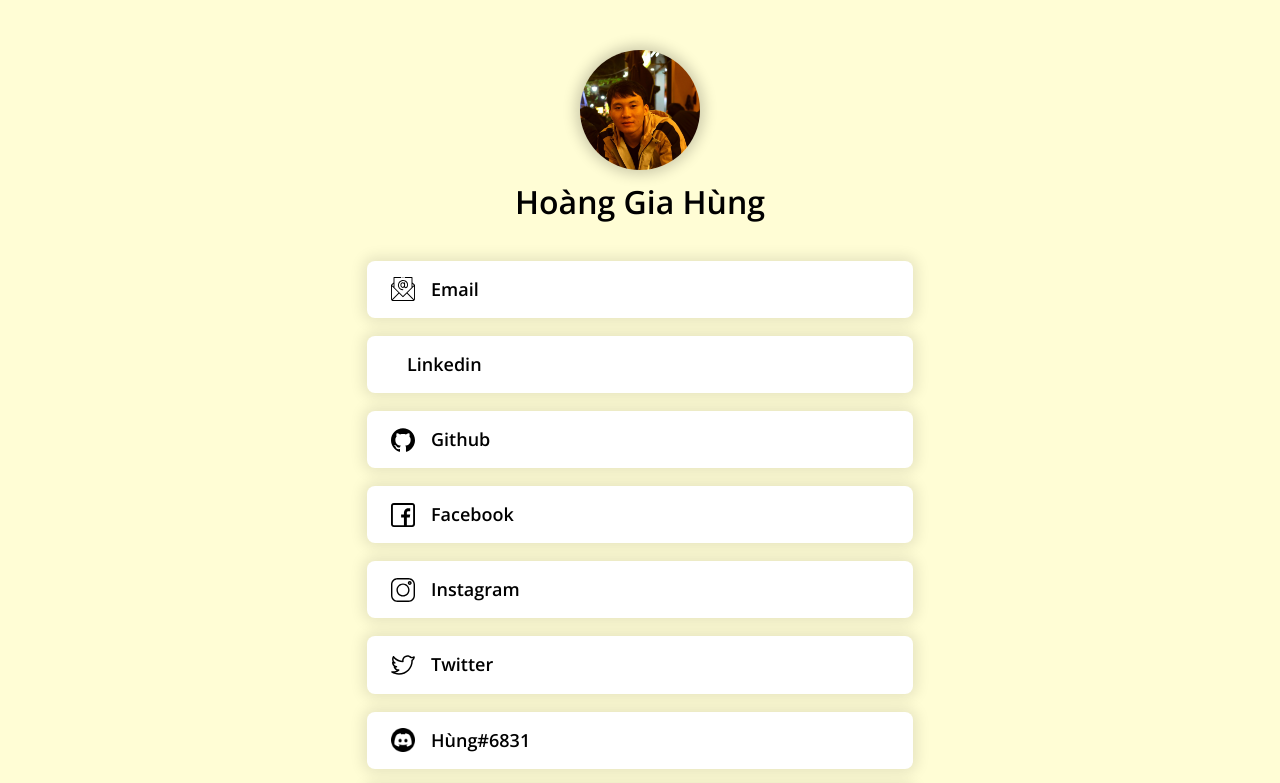
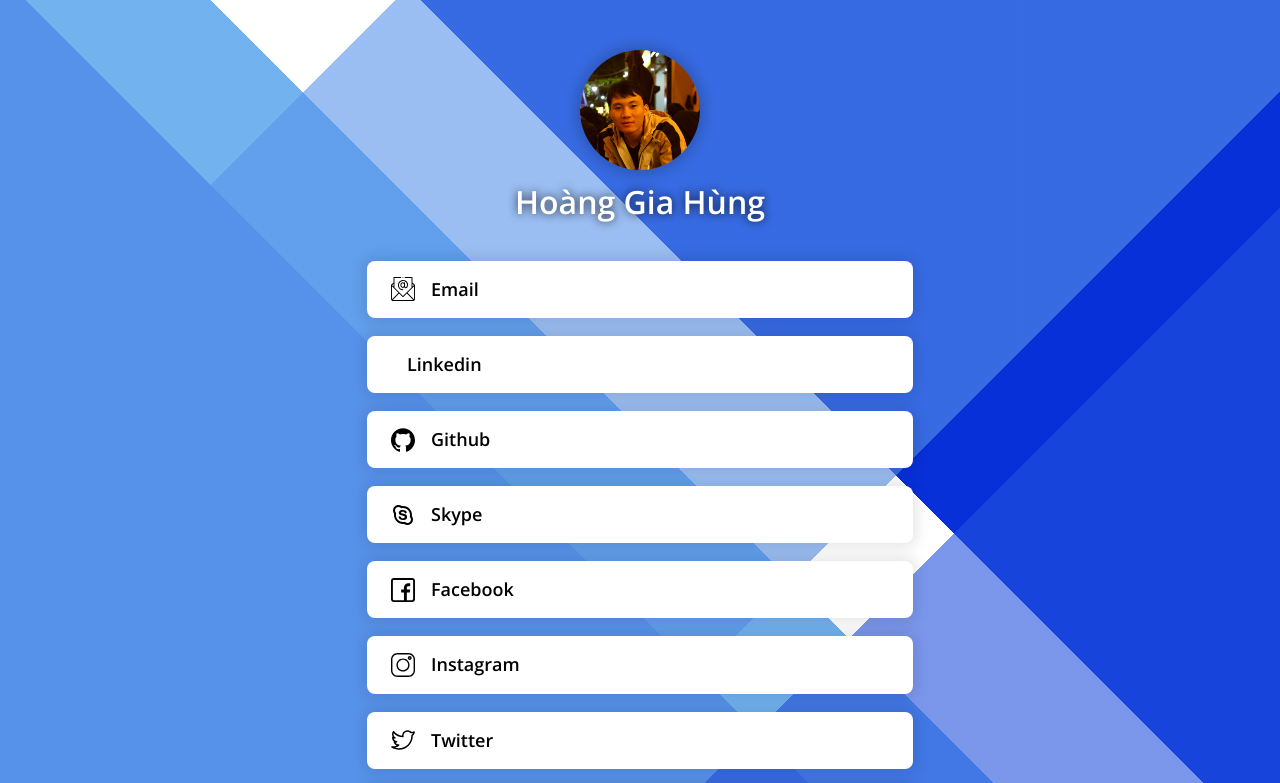
Before and after one commit to hunghg255/linktree, a plain HTML site: page index.html in a window 1280 px wide. Shown: the top 783 px of the page. Drawn offline with nearby package versions, Linux system fonts and the light colour scheme.

Commit message:
update skype

```diff
--- a/assets/css/style.css
+++ b/assets/css/style.css
@@ -4,7 +4,9 @@
 
 body {
   /* height: 100vh; */
-  background-color: rgb(255 249 49 / 20%);
+  /* background-color: rgb(255 249 49 / 20%); */
+
+  background-image: linear-gradient(135deg, transparent 0%, transparent 17%,rgba(87, 146, 234,0.6) 17%, rgba(87, 146, 234,0.6) 59%,transparent 59%, transparent 64%,rgba(34, 81, 222,0.6) 64%, rgba(34, 81, 222,0.6) 100%),linear-gradient(45deg, transparent 0%, transparent 2%,rgb(87, 146, 234) 2%, rgb(87, 146, 234) 46%,rgb(114, 178, 239) 46%, rgb(114, 178, 239) 54%,transparent 54%, transparent 63%,rgb(7, 48, 216) 63%, rgb(7, 48, 216) 100%),linear-gradient(90deg, rgb(255,255,255),rgb(255,255,255));
 }
 
 #app {
@@ -33,6 +35,8 @@ body {
   font-size: 3.2rem;
   margin: 1rem 0 3.6rem;
   font-weight: bold;
+  color: #fff;
+  text-shadow: 0 0 10px rgba(0,0,0,.8);
 }
 
 .socialList li {
--- a/assets/js/main.js
+++ b/assets/js/main.js
@@ -16,6 +16,12 @@ const social = [
     name: 'Github',
     value: 'https://github.com/hunghg255',
     icon: './assets/images/github.svg',
+  },
+  {
+    id: 'skype',
+    name: 'Skype',
+    value: 'skype:live:giahung197bg?chat',
+    icon: './assets/images/skype.svg',
   },
   {
     id: 'fb',
```
Also changed, not shown: assets/images/skype.svg (added).
